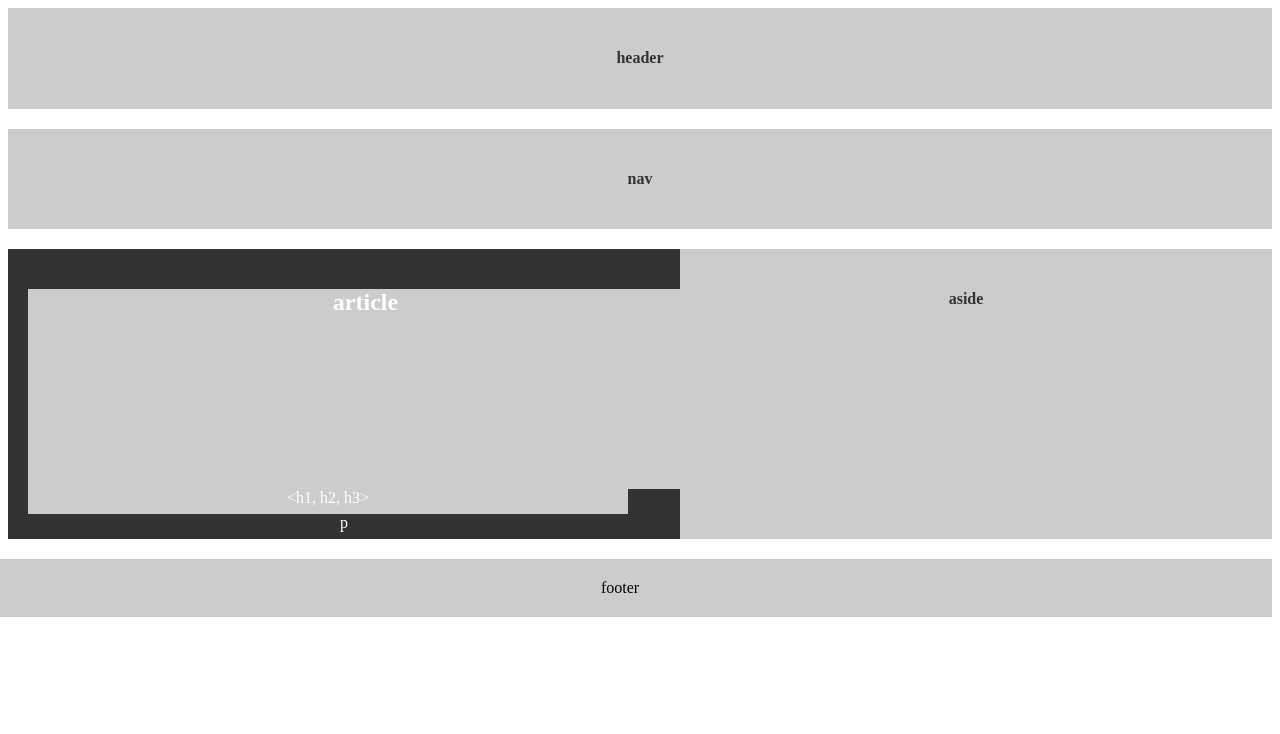
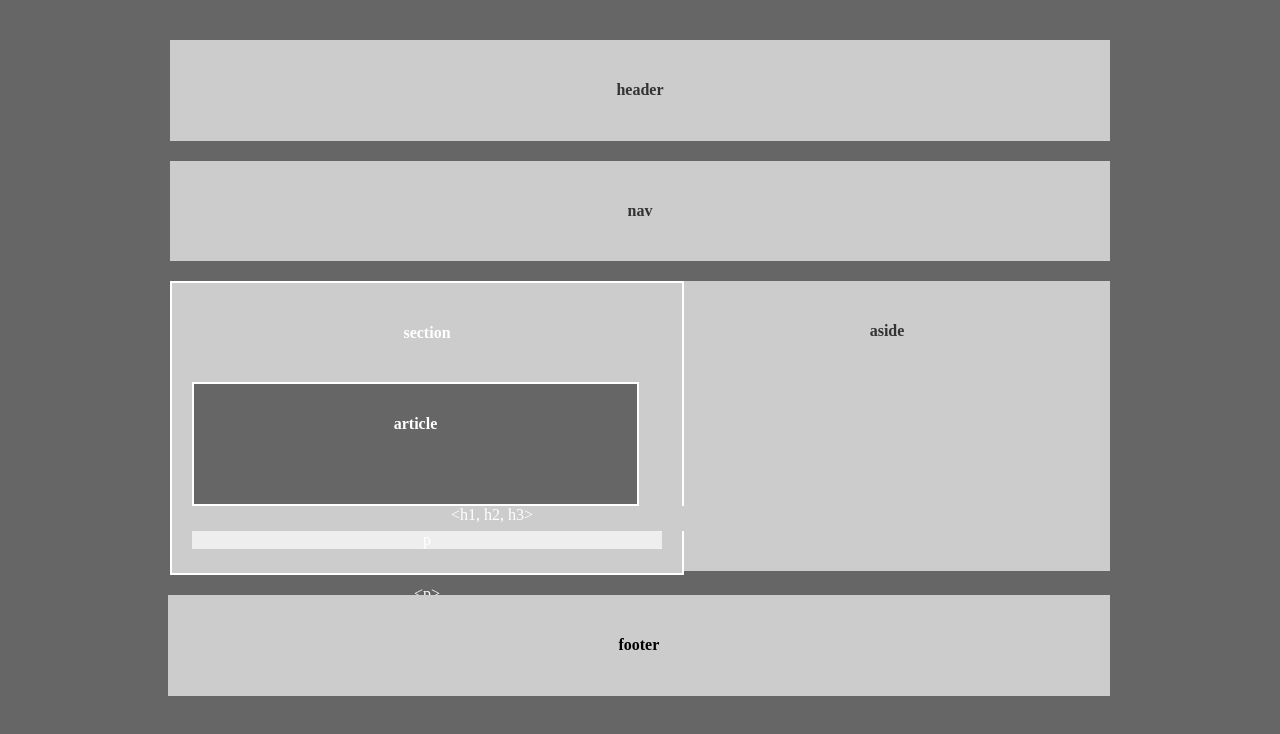
Before and after one commit to mikemcm151/HW-Wireframe, a plain HTML site: page index.html in a window 1280 px wide. Drawn offline with Linux system fonts and the light colour scheme.

Commit message:
HW1-Wireframe

```diff
--- a/index.html
+++ b/index.html
@@ -14,13 +14,14 @@
 		<h4>nav</h4>
 	</NAV>
 
-<section
-    &lt;section&gt;
+<section>
+
+	<h4>section</h4>
 
     <br>
 
     <div id="article">
-    	<h1>article</h1>
+    	<h4>article</h4>
 	</div>
 
 	<div id="headings">
@@ -39,7 +40,7 @@
 </section>
 
 <aside id="right">
-    footer
+    <h4>footer</h4>
 </aside>
 
 <footer>
--- a/style.css
+++ b/style.css
@@ -4,7 +4,10 @@
 }
 
 body {
-
+	padding: 20px;
+	margin: 150px;
+	margin-top: 20px;
+	background-color: #666;
 }
 
 header {
@@ -25,8 +28,9 @@ NAV {
 
 section {
 	padding: 20px;
+	border: 2px solid;
   margin-bottom: 20px;
-  background-color: #333;
+  background-color: #ccc;
   color: white;
   float: left;
   width: 50%;
@@ -39,7 +43,7 @@ aside {
   margin-bottom: 20px;
   background-color: #ccc;
   float: right;
-  width: 100%;
+  width: 96%;
 
 }
 
@@ -54,11 +58,11 @@ footer {
 }
 
 #article {
-	float: center;
-	clear: both;
-	width: 675px;
-	height: 200px;
-	background: #ccc;
+	border: 2px solid;
+	padding: 10px;
+	width: 90%;
+	height: 100px;
+	background-color: #666;
 }
 
 #headings {
@@ -69,3 +73,15 @@ footer {
 	height: 25px;
 	background: #ccc;
 }
+
+#paragraph {
+  clear: both;
+  background-color: #eee;
+  overflow: auto;
+  width: 100%;
+}
+
+#division {
+	background-color: #6ea3da
+  padding: 20px;
+}
```
